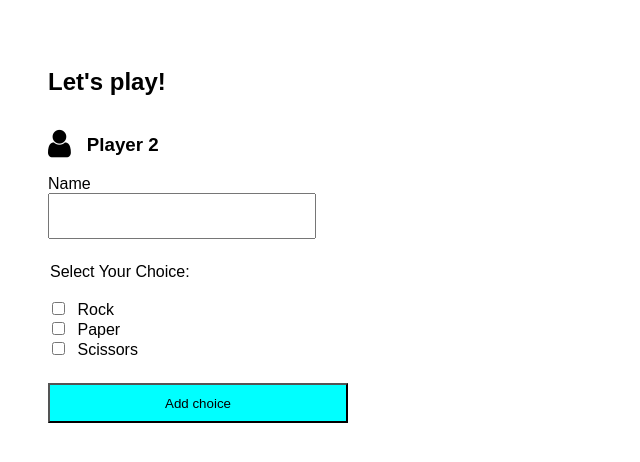
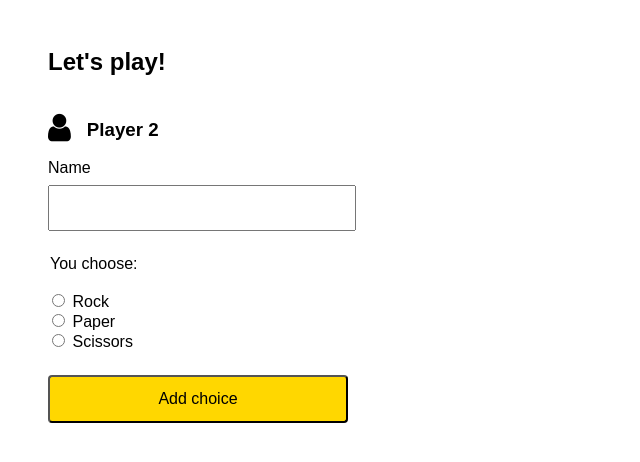
Before and after one commit to Scecin/rock_paper_scissors, a Flask app: template templates/player2.html in a window 1280 px wide. Shown: the part 178-640 px from the top of the page, without its empty margins (0-640 px from the left). Run offline with Flask 2, Linux system fonts and the light colour scheme; the template is opened without the code that fills it, so the values that code supplies are empty; some libraries are stand-ins or nearby versions.

Commit message:
some changes in CSS

```diff
--- a/static/player1.css
+++ /dev/null
@@ -1,38 +0,0 @@
-#player {
-    padding: 48px;
-}
-
-#icon_and_header {
-    display: flex;
-    flex-direction: row;
-}
-
-#icon_and_header>i {
-    padding-top: 12px;
-    padding-right: 16px;
-}
-
-input[type=text] {
-    height: 40px;
-    width: 260px;
-    margin-bottom: 24px ;
-}
-
-.wrapper-class input[type="radio"] {
-    width: 15px;
-}
-
-.wrapper-class label {
-    display: inline;
-    margin-left: 5px;
-}
-
-input[type=submit]{
-    width: 300px;
-    height: 40px;
-    margin-top: 24px;
-    background-color: aqua;
-    justify-content: center;
-
-
-}
--- /dev/null
+++ b/static/players.css
@@ -0,0 +1,57 @@
+#player {
+    padding: 48px;
+}
+
+#player>h2 {
+    margin: 0px;
+    padding-bottom: 24px;
+}
+
+#icon_and_header {
+    display: flex;
+    flex-direction: row;
+}
+
+#icon_and_header>i {
+    padding-top: 12px;
+    padding-right: 16px;
+}
+
+input[type=text] {
+    margin-top: 8px;
+    height: 40px;
+    width: 300px;
+    margin-bottom: 24px ;
+}
+
+#rock, #paper, #scissors {
+    display: inline-block;
+    margin-left: 4px;
+   padding-left: 10%;
+
+}
+
+/* #rock {
+    display: flex;
+    flex-direction: column;
+}
+
+#paper {
+    display: flex;
+    flex-direction: column;
+}
+
+#cissors {
+    display: flex;
+    flex-direction: column;
+} */
+
+input[type=submit] {
+    width: 300px;
+    height: 48px;
+    margin-top: 24px;
+    background-color: gold;
+    justify-content: center;
+    font-size: 16px;
+    border-radius: 4px;
+}
--- a/templates/base.html
+++ b/templates/base.html
@@ -5,7 +5,7 @@
     <meta http-equiv="X-UA-Compatible" content="IE=edge">
     <meta name="viewport" content="width=device-width, initial-scale=1.0">
     <link rel="stylesheet" href="{{ url_for('static', filename='main.css') }}">
-    <link rel="stylesheet" href="{{ url_for('static', filename='player1.css') }}">
+    <link rel="stylesheet" href="{{ url_for('static', filename='players.css') }}">
     <link rel="stylesheet" href="https://maxcdn.bootstrapcdn.com/font-awesome/4.4.0/css/font-awesome.min.css">
 
 
--- a/templates/player2.html
+++ b/templates/player2.html
@@ -7,15 +7,15 @@
     <h3>Player 2</h3>
     </div>
     <form action="/game" method="post">
-        <label for="name">Name</label><br>
+        <label for="name">Name</label><br/>
         <input type="text" name="name" id="name">
         <div class="wrapper-class">
-        <legend>Select Your Choice: </legend><br/>
-        <input type="checkbox" name="choice" id="rock" value="rock" />
+        <legend>You choose: </legend><br>
+        <input type="radio" name="choice" id="rock" value="rock" />
         <label for="player">Rock</label><br/>
-        <input type="checkbox" name="choice" id="paper" value="paper"  />
+        <input type="radio" name="choice" id="paper" value="paper"  />
         <label for="player">Paper</label><br/>
-        <input type="checkbox" name="choice" id="scissors" value="scissors"  />
+        <input type="radio" name="choice" id="scissors" value="scissors"  />
         <label for="player">Scissors</label><br/>
         </div>
         <input type="submit" value="Add choice">
```
Also changed, not shown: templates/index.html (+14 -5 lines), images/icon_rock.png (added).
